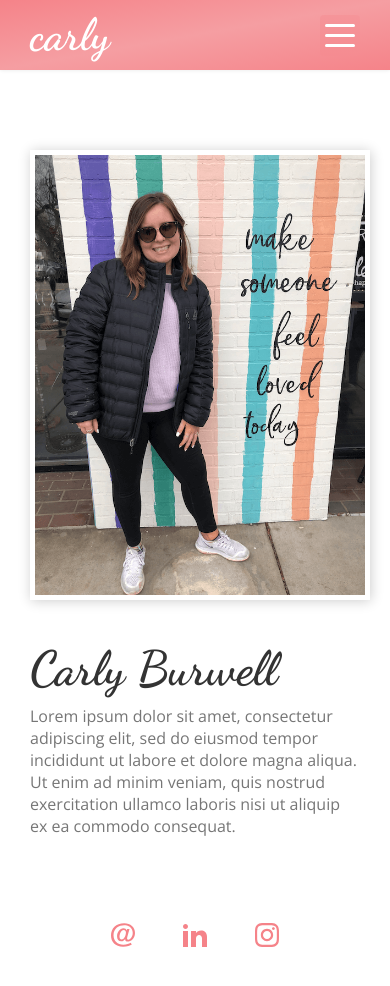
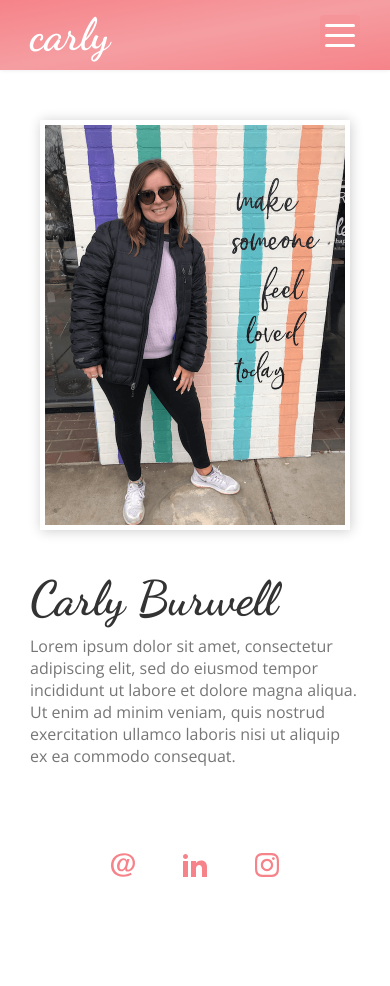
Before and after one commit to s-fletcher/carly-blog, a React (Create React App) app: page / in a window 390 px wide. Shown: the top 986 px of the page. Built offline with nearby package versions, Linux system fonts and the light colour scheme.

Commit message:
Mobile tuning

```diff
--- a/src/styles/app.scss
+++ b/src/styles/app.scss
@@ -55,3 +55,9 @@ a {
 .cursive {
   font-family: 'Dancing Script', cursive;
 }
+
+.image-border {
+  box-shadow: 1px 1px 12px rgba(0, 0, 0, 0.2);
+  line-height: 0;
+  padding: 5px;
+}
--- a/src/styles/home.scss
+++ b/src/styles/home.scss
@@ -14,10 +14,7 @@
       display: flex;
       justify-content: space-between;
 
-      .image {
-        box-shadow: 1px 1px 12px rgba(0, 0, 0, 0.2);
-        line-height: 0;
-        padding: 5px;
+      .image-border {
         width: 35vw;
 
         img {
@@ -43,18 +40,20 @@
 
   @media only screen and (max-width: 700px) {
     .container {
+      margin-top: 50px;
+
       .content {
         align-items: center;
         display: block;
         text-align: center;
 
-        .image {
+        .image-border {
           display: inline-block;
-          max-width: 350px;
+          max-width: 300px;
           width: $content-width;
 
           img {
-            max-width: 350px;
+            max-width: 300px;
             width: $content-width;
           }
         }
--- a/src/views/Home.tsx
+++ b/src/views/Home.tsx
@@ -8,7 +8,7 @@ const Home: React.FC = () => (
   <div id="home">
     <div className="container">
       <div className="content">
-        <div className="image">
+        <div className="image-border">
           <img alt="carly" src={require('../assets/carly.png')} />
         </div>
         <div className="about">
```
